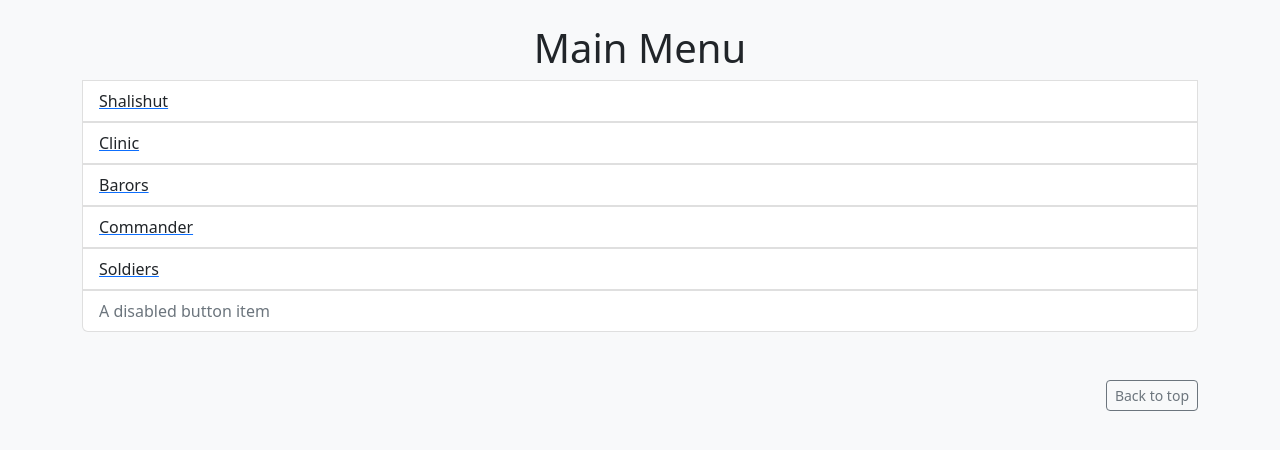
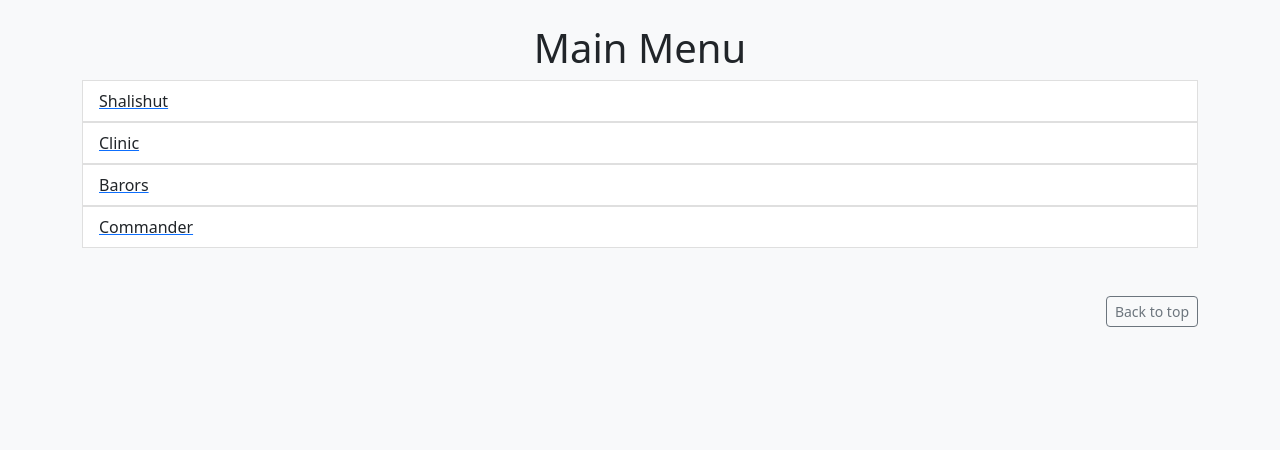
Before and after one commit to AmitHauzer/gibush-management, a Django app: page / in a window 1280 px wide. Shown: the part 64-514 px from the top of the page. Run offline with Django 4.2, Linux system fonts and the light colour scheme.

Commit message:
Removed the soldiers' button from the home page.

```diff
--- a/templates/home.html
+++ b/templates/home.html
@@ -7,8 +7,8 @@
                 <a href="{% url 'clinic:menu-clinic' %}"><button type="button" class="list-group-item list-group-item-action">Clinic</button></a>
                 <a href="{% url 'barors:all-barors' %}"><button type="button" class="list-group-item list-group-item-action">Barors</button></a>
                 <a href="{% url 'commander:menu-commander' %}"><button type="button" class="list-group-item  list-group-item-action btn btn-light" >Commander</button></a>
-                <a href="{% url 'soldiers:all-soldiers' %}"><button type="button" class="list-group-item  list-group-item-action btn btn-light" >Soldiers</button></a>
-                <button type="button" class="list-group-item list-group-item-action" disabled>A disabled button item</button>
+                <!-- <a href="{% url 'soldiers:all-soldiers' %}"><button type="button" class="list-group-item  list-group-item-action btn btn-light" >Soldiers</button></a>
+                <button type="button" class="list-group-item list-group-item-action" disabled>A disabled button item</button> -->
               </div>
 </div>
 {% endblock %}
```
